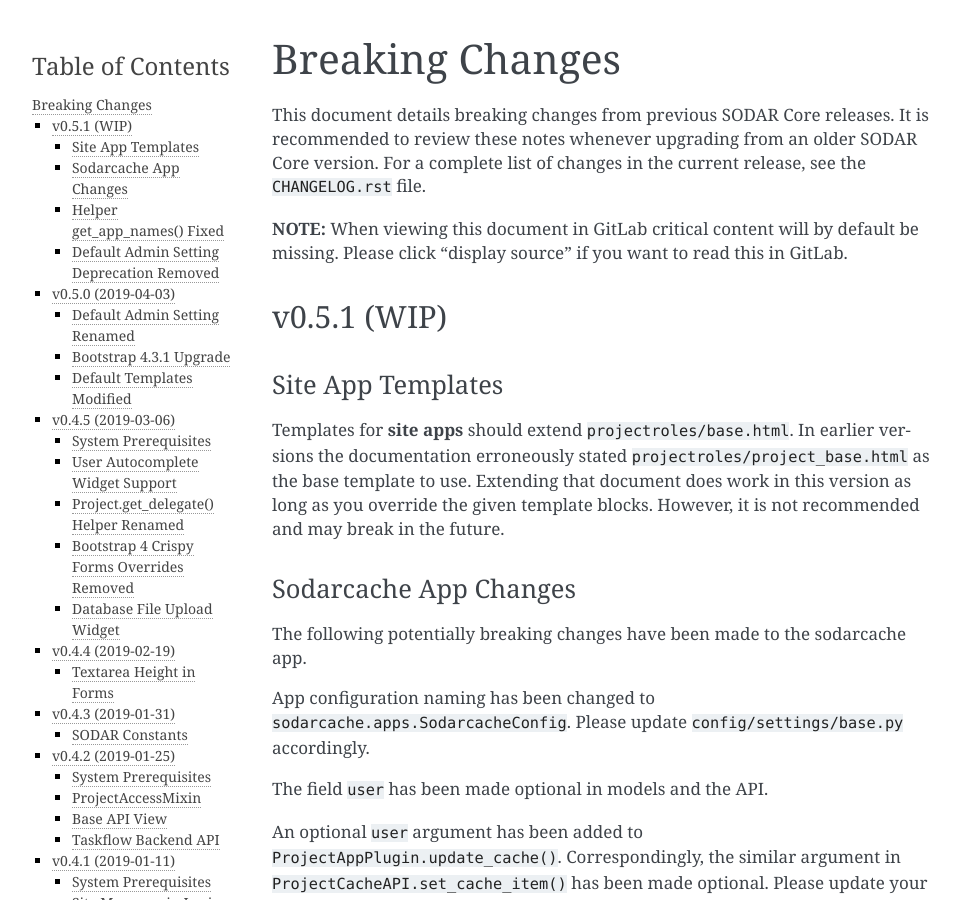
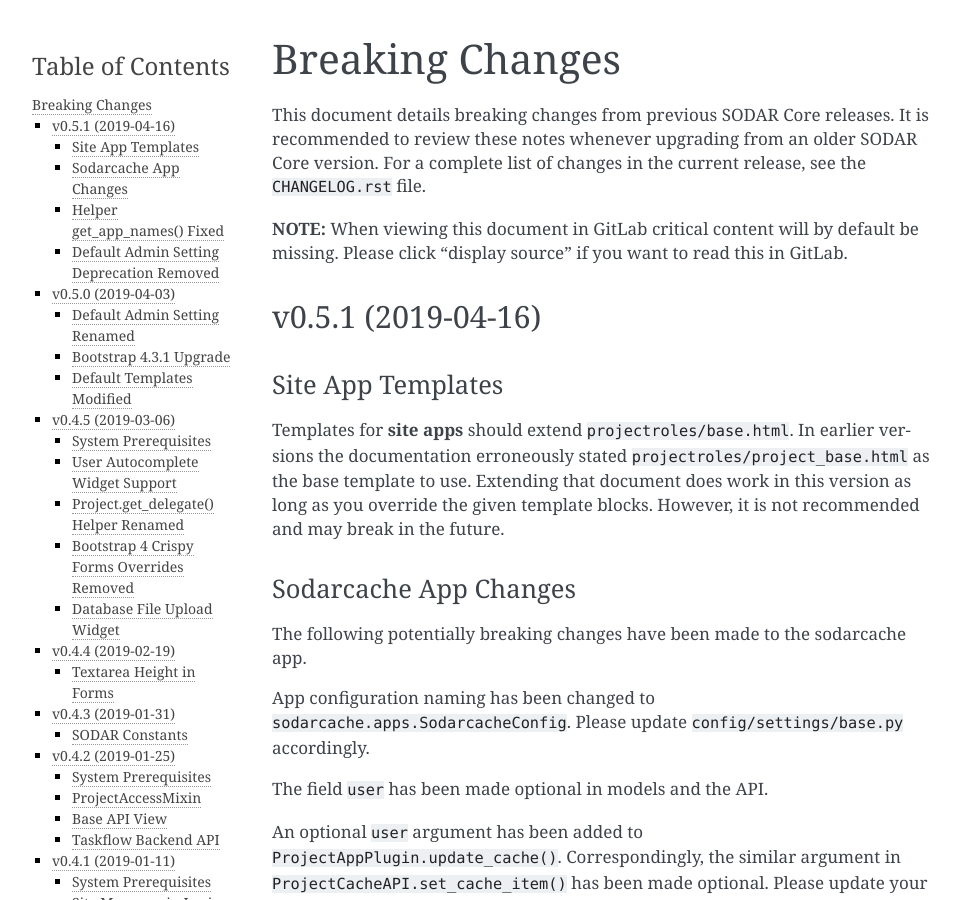
Before and after one commit to bihealth/sodar-core-legacy, a Sphinx documentation site: the page built from docs/source/breaking_changes.rst, in a window 1280 px wide and 900 px high. Shown: the whole window, without its empty margins (148-1108 px from the left). Built offline with Sphinx 7.4.7, drawn with Linux system fonts in a browser that asks for light colours.

Commit message:
update changelog and docs for v0.5.1 release

```diff
--- a/CHANGELOG.rst
+++ b/CHANGELOG.rst
@@ -7,8 +7,8 @@
 Note that the issue IDs here refer to ones in the private CUBI GitLab.
 
 
-Unreleased
-==========
+v0.5.1 (2019-04-16)
+===================
 
 Added
 -----
--- a/docs/source/breaking_changes.rst
+++ b/docs/source/breaking_changes.rst
@@ -13,8 +13,8 @@
 be missing. Please click "display source" if you want to read this in GitLab.
 
 
-v0.5.1 (WIP)
-============
+v0.5.1 (2019-04-16)
+===================
 
 Site App Templates
 ------------------
```
